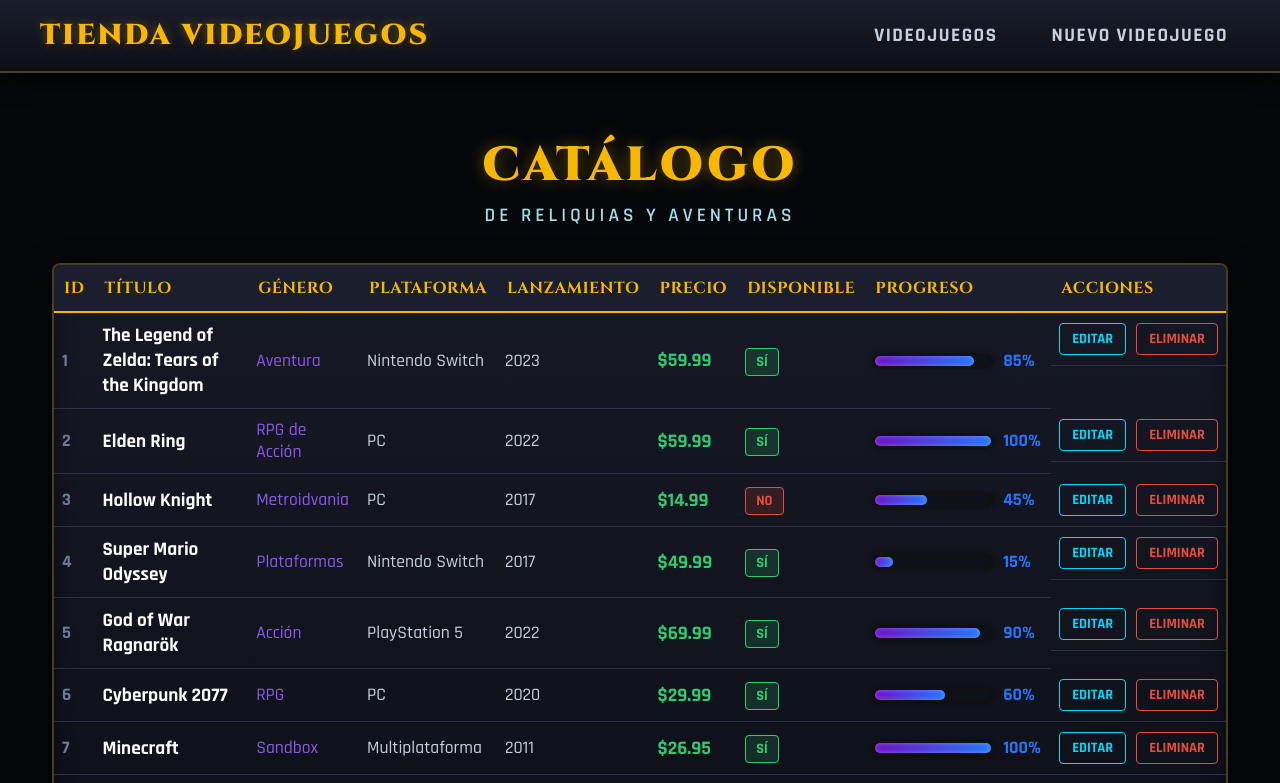
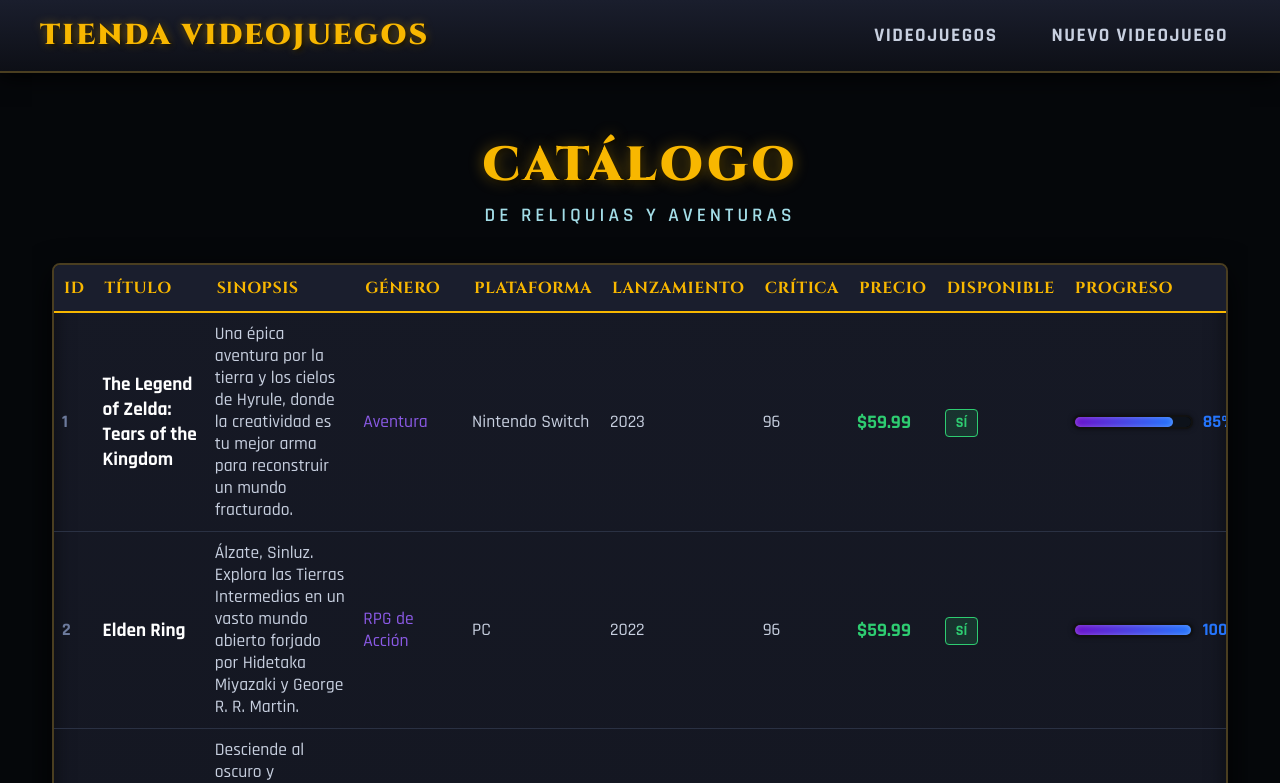
Before and after one commit to JJBeltran1894/ejercicio-react-tienda-vdeojuegos, a React (Vite) app: page / in a window 1280 px wide. Shown: the top 783 px of the page. Built offline with nearby package versions, Linux system fonts and the light colour scheme.

Commit message:
JJBA: Parte 3 - Paso 1: Actualzar los nuevos campos en el mockdata, en la tabla y en el formulario: Fecha Lanzamiento - Sinopsis - Calificacion

```diff
--- a/src/components/FormularioVideojuego.jsx
+++ b/src/components/FormularioVideojuego.jsx
@@ -1,7 +1,7 @@
 import { useEffect, useState } from "react";
 import { useLocation, useNavigate } from "react-router-dom";
 import { generos, plataformas } from "../data/videojuegos";
-import "./FormularioVideojuego.css"; // <-- Importación del estilo
+import "./FormularioVideojuego.css";
 
 function FormularioVideojuego({ onGuardar }) {
   const location = useLocation();
@@ -11,32 +11,41 @@
   const [titulo, setTitulo] = useState("");
   const [genero, setGenero] = useState("");
   const [plataforma, setPlataforma] = useState("");
-  const [lanzamiento, setLanzamiento] = useState("");
+  //const [lanzamiento, setLanzamiento] = useState("");
   const [precio, setPrecio] = useState("");
   const [disponible, setDisponible] = useState(false); // Mejor inicializar en false
   const [progreso, setProgreso] = useState(0); // Mejor inicializar en 0
 
+  const [fechaLanzamiento, setFechaLanzamiento] = useState("");
+  const [sinopsis, setSinopsis] = useState("");
+  const [calificacion, setCalificacion] = useState("");
+
   useEffect(() => {
     if (videojuegoRecuperado) {
-      setTitulo(videojuegoRecuperado.titulo);
-      setGenero(videojuegoRecuperado.genero);
-      setPlataforma(videojuegoRecuperado.plataforma);
-      setLanzamiento(videojuegoRecuperado.lanzamiento);
-      setPrecio(videojuegoRecuperado.precio);
-      setDisponible(videojuegoRecuperado.disponible);
-      setProgreso(videojuegoRecuperado.progreso);
+      setTitulo(videojuegoRecuperado.titulo || "");
+      setGenero(videojuegoRecuperado.genero || "");
+      setPlataforma(videojuegoRecuperado.plataforma || "");
+      setPrecio(videojuegoRecuperado.precio || "");
+      setDisponible(videojuegoRecuperado.disponible || false);
+      setProgreso(videojuegoRecuperado.progreso || 0);
+      setFechaLanzamiento(videojuegoRecuperado.fechaLanzamiento || "");
+      setSinopsis(videojuegoRecuperado.sinopsis || "");
+      setCalificacion(videojuegoRecuperado.calificacion || "");
     } else {
       setTitulo("");
       setGenero("");
       setPlataforma("");
-      setLanzamiento("");
       setPrecio("");
       setDisponible(false);
       setProgreso(0);
+      setFechaLanzamiento("");
+      setSinopsis("");
+      setCalificacion("");
     }
   }, [videojuegoRecuperado]);
 
   function manejarGuardar() {
+    const añoCalculado = fechaLanzamiento ? fechaLanzamiento.split("-")[0] : "";
     const videojuego = {
       id:
         videojuegoRecuperado !== null && videojuegoRecuperado !== undefined
@@ -45,10 +54,13 @@
       titulo: titulo,
       genero: genero,
       plataforma: plataforma,
-      lanzamiento: lanzamiento,
+      lanzamiento: añoCalculado,
       precio: precio,
       disponible: disponible,
       progreso: Number(progreso),
+      fechaLanzamiento: fechaLanzamiento,
+      sinopsis: sinopsis,
+      calificacion: Number(calificacion),
     };
     onGuardar(videojuego);
     navigate("/");
@@ -57,6 +69,8 @@
   function manejarCancelar() {
     navigate("/");
   }
+
+  const fechaMaxima = new Date().toISOString().split("T")[0];
 
   return (
     <div className="form-container">
@@ -72,6 +86,18 @@
           onChange={(e) => setTitulo(e.target.value)}
           placeholder="Ej: Diablo IV"
         />
+      </div>
+
+      <div className="form-group">
+        <label>Sinopsis / Descripción</label>
+        <textarea
+          value={sinopsis}
+          onChange={(e) => setSinopsis(e.target.value)}
+          minLength="10"
+          maxLength="250"
+          placeholder="Escribe una breve reseña del juego... (10 a 250 caracteres)"
+          rows="4"
+        ></textarea>
       </div>
 
       <div className="form-group">
@@ -107,13 +133,13 @@
 
       <div className="form-row">
         <div className="form-group half-width">
-          <label>Lanzamiento</label>
+          <label>Fecha de Lanzamiento</label>
           <input
-            type="number"
-            value={lanzamiento}
-            onChange={(e) => setLanzamiento(e.target.value)}
-            placeholder="2024"
-            min="1980"
+            type="date"
+            value={fechaLanzamiento}
+            onChange={(e) => setFechaLanzamiento(e.target.value)}
+            max={fechaMaxima}
+            min="1980-01-01"
           />
         </div>
 
@@ -128,6 +154,18 @@
             step="0.01"
           />
         </div>
+      </div>
+
+      <div className="form-group">
+        <label>Calificación de la Crítica</label>
+        <input
+          type="number"
+          value={calificacion}
+          onChange={(e) => setCalificacion(e.target.value)}
+          placeholder="Rango de 1 a 100 (Ej: 95)"
+          min="1"
+          max="100"
+        />
       </div>
 
       <div className="form-group checkbox-group">
--- a/src/components/TablaVideojuegos.jsx
+++ b/src/components/TablaVideojuegos.jsx
@@ -5,6 +5,13 @@
 // Recibimos 'videojuegos' por props, como pide el taller
 function TablaVideojuegos({ videojuegos, onEditar, onEliminar }) {
   const navigate = useNavigate();
+
+  const obtenerClaseCalificacion = (nota) => {
+    if (!nota) return "score-low";
+    if (nota >= 80) return "score-high";
+    if (nota >= 60) return "score-medium";
+    return "score-low";
+  };
 
   function navegarEditar(juego) {
     navigate("/editar", { state: { videojuego: juego } });
@@ -22,9 +29,11 @@
             <tr>
               <th>Id</th>
               <th>Título</th>
+              <th>Sinopsis</th>
               <th>Género</th>
               <th>Plataforma</th>
               <th>Lanzamiento</th>
+              <th>Crítica</th>
               <th>Precio</th>
               <th>Disponible</th>
               <th>Progreso</th>
@@ -37,9 +46,19 @@
                 <tr key={juego.id}>
                   <td className="col-id">{juego.id}</td>
                   <td className="col-titulo">{juego.titulo}</td>
+                  <td className="col-sinopsis" title={juego.sinopsis}>
+                    {juego.sinopsis || "Sin descripción..."}
+                  </td>
                   <td className="col-genero">{juego.genero}</td>
                   <td>{juego.plataforma}</td>
                   <td>{juego.lanzamiento}</td>
+                  <td className="col-calificacion">
+                    <span
+                      className={`score-badge ${obtenerClaseCalificacion(juego.calificacion)}`}
+                    >
+                      {juego.calificacion || "-"}
+                    </span>
+                  </td>
                   <td className="col-precio">${juego.precio}</td>
                   <td>
                     <span
@@ -56,7 +75,8 @@
                       <span>{(juego.progreso * 100).toFixed(0)}%</span>
                     </div>
                   </td>
-                  <td className="acciones-cell">
+                  <td>
+                    <div className="acciones-wrapper">
                       <button
                         className="btn-accion btn-editar"
                         onClick={() => navegarEditar(juego)}
@@ -69,6 +89,7 @@
                       >
                         Eliminar
                       </button>
+                    </div>
                   </td>
                 </tr>
               );
--- a/src/data/videojuegos.js
+++ b/src/data/videojuegos.js
@@ -4,7 +4,11 @@
     titulo: "The Legend of Zelda: Tears of the Kingdom",
     genero: "Aventura",
     plataforma: "Nintendo Switch",
-    lanzamiento: 2023,
+    lanzamiento: "2023",
+    fechaLanzamiento: "2023-05-12",
+    sinopsis:
+      "Una épica aventura por la tierra y los cielos de Hyrule, donde la creatividad es tu mejor arma para reconstruir un mundo fracturado.",
+    calificacion: 96,
     precio: 59.99,
     disponible: true,
     progreso: 0.85,
@@ -14,7 +18,11 @@
     titulo: "Elden Ring",
     genero: "RPG de Acción",
     plataforma: "PC",
-    lanzamiento: 2022,
+    lanzamiento: "2022",
+    fechaLanzamiento: "2022-02-25",
+    sinopsis:
+      "Álzate, Sinluz. Explora las Tierras Intermedias en un vasto mundo abierto forjado por Hidetaka Miyazaki y George R. R. Martin.",
+    calificacion: 96,
     precio: 59.99,
     disponible: true,
     progreso: 1.0,
@@ -24,7 +32,11 @@
     titulo: "Hollow Knight",
     genero: "Metroidvania",
     plataforma: "PC",
-    lanzamiento: 2017,
+    lanzamiento: "2017",
+    fechaLanzamiento: "2017-02-24",
+    sinopsis:
+      "Desciende al oscuro y fascinante mundo subterráneo de Hallownest. Enfréntate a bestias infectadas y descubre antiguos misterios.",
+    calificacion: 90,
     precio: 14.99,
     disponible: false,
     progreso: 0.45,
@@ -34,7 +46,11 @@
     titulo: "Super Mario Odyssey",
     genero: "Plataformas",
     plataforma: "Nintendo Switch",
-    lanzamiento: 2017,
+    lanzamiento: "2017",
+    fechaLanzamiento: "2017-10-27",
+    sinopsis:
+      "Embárcate en un viaje trotamundos asombroso con Mario y su nuevo aliado Cappy, usando nuevas habilidades para salvar a la princesa Peach.",
+    calificacion: 97,
     precio: 49.99,
     disponible: true,
     progreso: 0.15,
@@ -44,7 +60,11 @@
     titulo: "God of War Ragnarök",
     genero: "Acción",
     plataforma: "PlayStation 5",
-    lanzamiento: 2022,
+    lanzamiento: "2022",
+    fechaLanzamiento: "2022-11-09",
+    sinopsis:
+      "Kratos y Atreus deben viajar a cada uno de los Nueve Reinos en busca de respuestas mientras las fuerzas de Asgard se preparan para la batalla profetizada que supondrá el fin del mundo.",
+    calificacion: 94,
     precio: 69.99,
     disponible: true,
     progreso: 0.9,
@@ -54,7 +74,11 @@
     titulo: "Cyberpunk 2077",
     genero: "RPG",
     plataforma: "PC",
-    lanzamiento: 2020,
+    lanzamiento: "2020",
+    fechaLanzamiento: "2020-12-10",
+    sinopsis:
+      "Un RPG de acción de mundo abierto ambientado en la megalópolis de Night City, donde juegas como un mercenario cyberpunk envuelto en una lucha por la supervivencia.",
+    calificacion: 86,
     precio: 29.99,
     disponible: true,
     progreso: 0.6,
@@ -64,7 +88,11 @@
     titulo: "Minecraft",
     genero: "Sandbox",
     plataforma: "Multiplataforma",
-    lanzamiento: 2011,
+    lanzamiento: "2011",
+    fechaLanzamiento: "2011-11-18",
+    sinopsis:
+      "Explora mundos infinitos y construye cualquier cosa, desde la casa más sencilla hasta el más grandioso de los castillos.",
+    calificacion: 93,
     precio: 26.95,
     disponible: true,
     progreso: 1.0,
@@ -74,7 +102,11 @@
     titulo: "Bloodborne",
     genero: "RPG de Acción",
     plataforma: "PlayStation 4",
-    lanzamiento: 2015,
+    lanzamiento: "2015",
+    fechaLanzamiento: "2015-03-24",
+    sinopsis:
+      "Enfréntate a tus miedos mientras buscas respuestas en la antigua ciudad de Yharnam, ahora maldecida por una extraña enfermedad endémica que se propaga por las calles como un fuego arrasador.",
+    calificacion: 92,
     precio: 19.99,
     disponible: false,
     progreso: 0.3,
@@ -84,7 +116,11 @@
     titulo: "Stardew Valley",
     genero: "Simulación",
     plataforma: "PC",
-    lanzamiento: 2016,
+    lanzamiento: "2016",
+    fechaLanzamiento: "2016-02-26",
+    sinopsis:
+      "Acabas de heredar la vieja granja de tu abuelo en Stardew Valley. Armado con herramientas de segunda mano y unas pocas monedas, te dispones a empezar tu nueva vida.",
+    calificacion: 89,
     precio: 14.99,
     disponible: true,
     progreso: 0.5,
@@ -94,7 +130,11 @@
     titulo: "Red Dead Redemption 2",
     genero: "Mundo Abierto",
     plataforma: "PlayStation 4",
-    lanzamiento: 2018,
+    lanzamiento: "2018",
+    fechaLanzamiento: "2018-10-26",
+    sinopsis:
+      "América, 1899. Arthur Morgan y la banda de Van der Linde son forajidos en fuga. Perseguidos por agentes federales y los mejores cazarrecompensas de la nación, la banda deberá robar, robar y abrirse camino a través de la agreste tierra de América para sobrevivir.",
+    calificacion: 97,
     precio: 39.99,
     disponible: true,
     progreso: 0.75,
```
Lines whose indentation alone changed are shown as unchanged.
